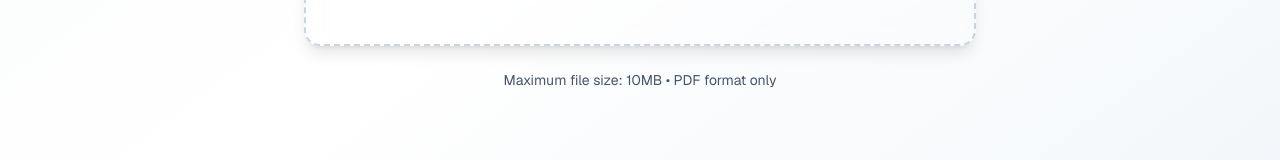
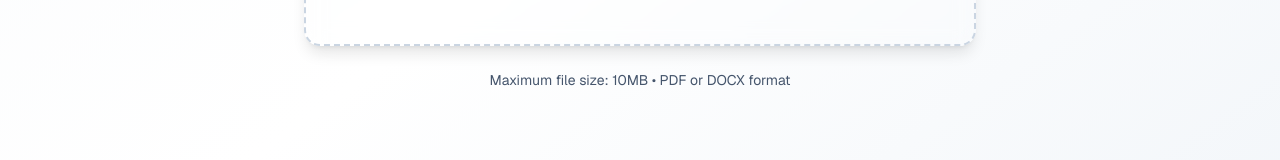
Before and after one commit to 8harath/KairosCV, a Next.js app: page /upload in a window 1280 px wide. Shown: the part 598-758 px from the top of the page. Built offline with nearby package versions, Linux system fonts and the light colour scheme.

Commit message:
Update file upload section to reflect support for both PDF and DOCX formats in the user interface.

```diff
--- a/components/enhanced-upload-section.tsx
+++ b/components/enhanced-upload-section.tsx
@@ -168,7 +168,7 @@ export default function EnhancedUploadSection({ onFileProcessed }: EnhancedUploa
 
             {/* File info */}
             <div className="mt-6 text-center text-sm text-slate-600 dark:text-slate-400">
-              <p>Maximum file size: 10MB • PDF format only</p>
+              <p>Maximum file size: 10MB • PDF or DOCX format</p>
             </div>
           </>
         ) : processingStatus === "error" ? (
```
